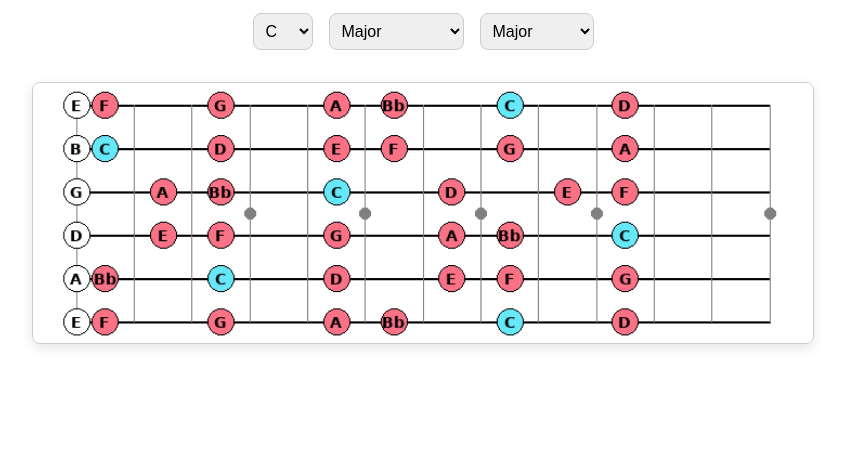
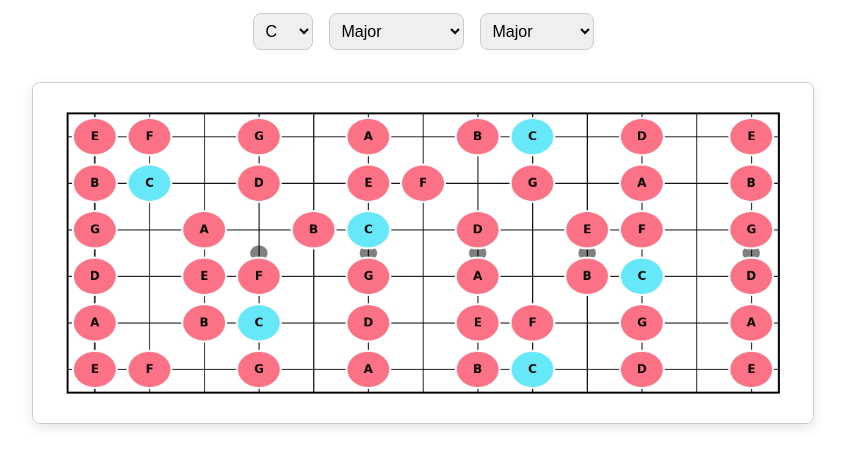
Before and after one commit to akito0802/Tber2, a plain HTML site: page index.html in a window 1280 px wide. Shown: the part 122-588 px from the top of the page, without its empty margins (217-1062 px from the left). Drawn offline with Linux system fonts and the light colour scheme.

Commit message:
Add files via upload

```diff
--- a/index.html
+++ b/index.html
@@ -1,4 +1,3 @@
-
 <!DOCTYPE html>
 <html lang="ja">
 <head>
@@ -41,7 +40,7 @@
 
   <div class="selector-box">
     <select id="key-select" onchange="updateFretboard()">
-      <option value="C">C</option><option value="Csharp">C#</option><option value="D">D</option><option value="Dsharp">D#</option><option value="E">E</option><option value="F">F</option><option value="Fsharp">F#</option><option value="G">G</option><option value="Gsharp">G#</option><option value="A">A</option><option value="Asharp">A#</option><option value="B">B</option>
+      <option value="C">C</option><option value="C#">C#</option><option value="D">D</option><option value="D#">D#</option><option value="E">E</option><option value="F">F</option><option value="F#">F#</option><option value="G">G</option><option value="G#">G#</option><option value="A">A</option><option value="A#">A#</option><option value="B">B</option>
     </select>
 
     <select id="type-select" onchange="updateScaleOptions(); updateFretboard();">
@@ -66,7 +65,18 @@ const scaleOptionsMap = {
 };
 
 const fretboardImageMap = {
-  'C-major-major': 'C_major_fretboard_reversed.png'
+  'C-major-major': 'c_major_fretboard.png',
+  'C#-major-major': 'csharp_major_fretboard.png',
+  'D-major-major': 'd_major_fretboard.png',
+  'D#-major-major': 'dsharp_major_fretboard.png',
+  'E-major-major': 'e_major_fretboard.png',
+  'F-major-major': 'f_major_fretboard.png',
+  'F#-major-major': 'fsharp_major_fretboard.png',
+  'G-major-major': 'g_major_fretboard.png',
+  'G#-major-major': 'gsharp_major_fretboard.png',
+  'A-major-major': 'a_major_fretboard.png',
+  'A#-major-major': 'asharp_major_fretboard.png',
+  'B-major-major': 'b_major_fretboard.png'
 };
 
 function updateScaleOptions() {
```
Also changed, not shown: a_major_fretboard.png (added), asharp_major_fretboard.png (added), b_major_fretboard.png (added), c_major_fretboard.png (added), csharp_major_fretboard.png (added), d_major_fretboard.png (added), dsharp_major_fretboard.png (added), e_major_fretboard.png (added), f_major_fretboard.png (added), fsharp_major_fretboard.png (added), g_major_fretboard.png (added), gsharp_major_fretboard.png (added).
